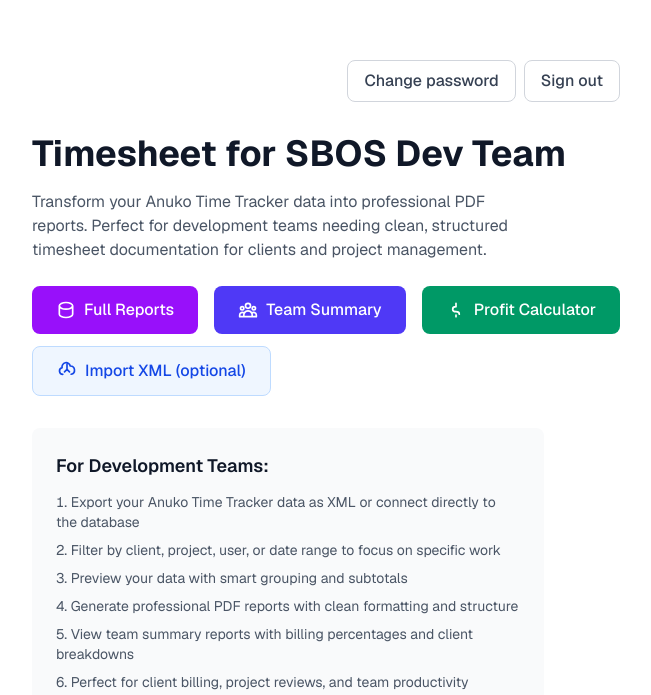
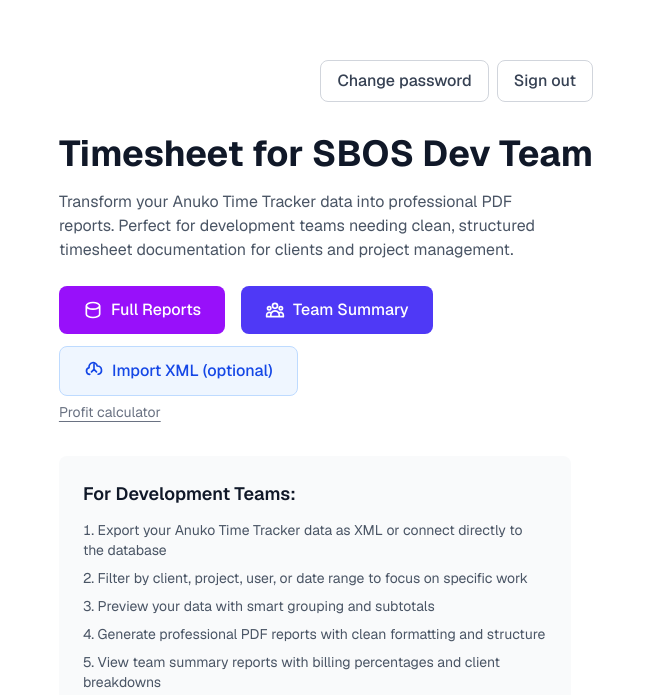
Before and after one commit to sasithahtl/timetracker-reports, a Next.js app: page / in a window 1280 px wide. Shown: the part 104-799 px from the top of the page, without its empty margins (314-965 px from the left). Built offline with nearby package versions, Linux system fonts and the light colour scheme.

Commit message:
Profit calculator link

```diff
--- a/app/page.tsx
+++ b/app/page.tsx
@@ -36,15 +36,6 @@
               Team Summary
             </Link>
 
-            <Link
-              href="/profit-calculator"
-              className="inline-flex items-center justify-center bg-emerald-600 hover:bg-emerald-700 text-white font-medium py-3 px-6 rounded-lg transition-colors"
-            >
-              <svg className="w-5 h-5 mr-2" fill="none" stroke="currentColor" viewBox="0 0 24 24">
-                <path strokeLinecap="round" strokeLinejoin="round" strokeWidth={2} d="M12 8c-2.21 0-4 1.343-4 3s1.79 3 4 3 4 1.343 4 3m-4-9V4m0 14v2" />
-              </svg>
-              Profit Calculator
-            </Link>
           </div>
 
           {/* Optional utilities */}
@@ -57,6 +48,15 @@
                 <path strokeLinecap="round" strokeLinejoin="round" strokeWidth={2} d="M7 16a4 4 0 01-.88-7.903A5 5 0 1115.9 6L16 6a5 5 0 011 9.9M15 13l-3-3m0 0l-3 3m3-3V4" />
               </svg>
               Import XML (optional)
+            </Link>
+          </div>
+
+          <div className="mt-1">
+            <Link
+              href="/profit-calculator"
+              className="text-sm text-gray-500 hover:text-gray-700 underline underline-offset-4"
+            >
+              Profit calculator
             </Link>
           </div>
 
```
